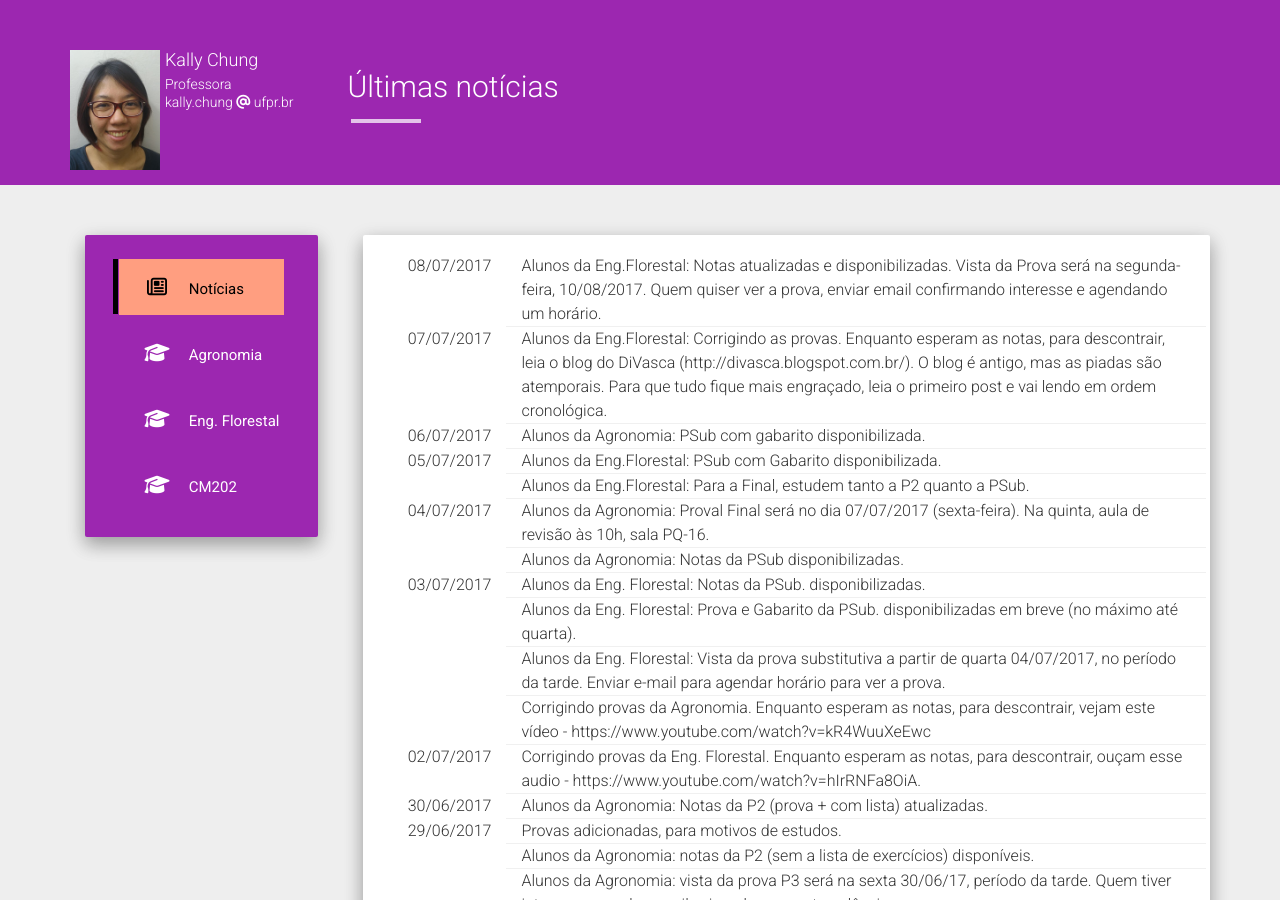
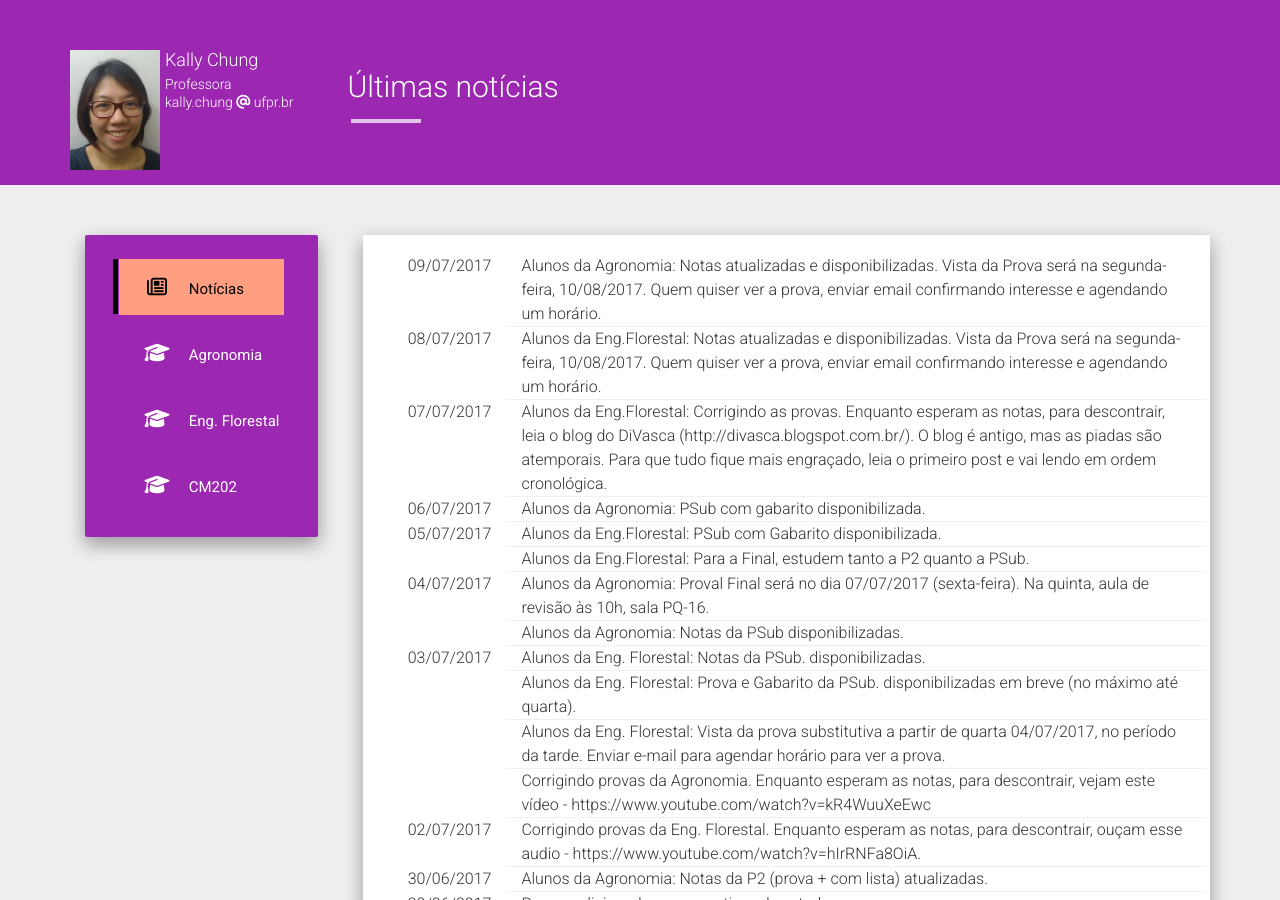
Before and after one commit to chunggnuhc/chunggnuhc.github.io, a Jekyll site: the page built from index.html, in a window 1280 px wide and 900 px high. Built offline with Jekyll 4.4.1, drawn with Linux system fonts in a browser that asks for light colours; nearby versions of some CDN libraries.

Commit message:
Noticia notas finais-Agron- atualizadas

```diff
--- a/_data/noticias.yml
+++ b/_data/noticias.yml
@@ -1,3 +1,5 @@
+- data: 2017-07-09
+  noticia: "Alunos da Agronomia: Notas atualizadas e disponibilizadas. Vista da Prova será na segunda-feira, 10/08/2017. Quem quiser ver a prova, enviar email confirmando interesse e agendando um horário."
 - data: 2017-07-08
   noticia: "Alunos da Eng.Florestal: Notas atualizadas e disponibilizadas. Vista da Prova será na segunda-feira, 10/08/2017. Quem quiser ver a prova, enviar email confirmando interesse e agendando um horário."
 - data: 2017-07-07
```
